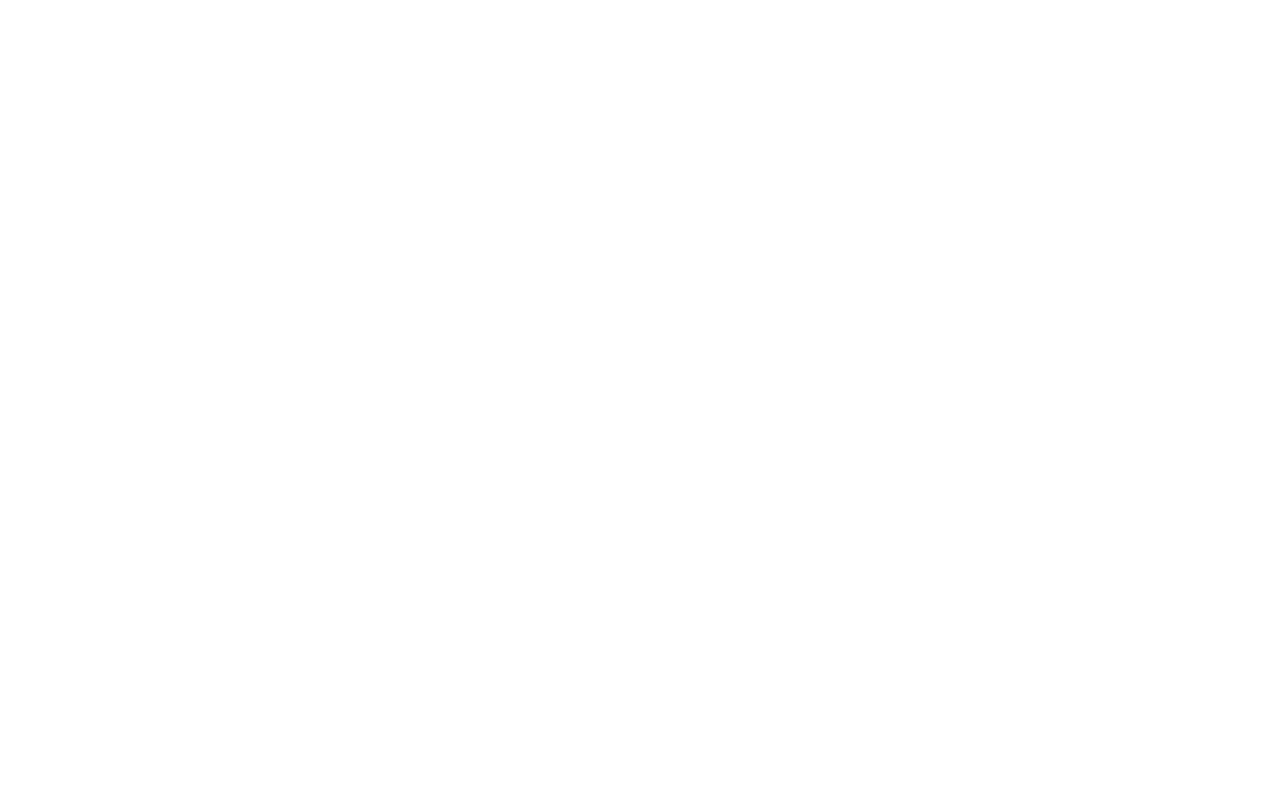
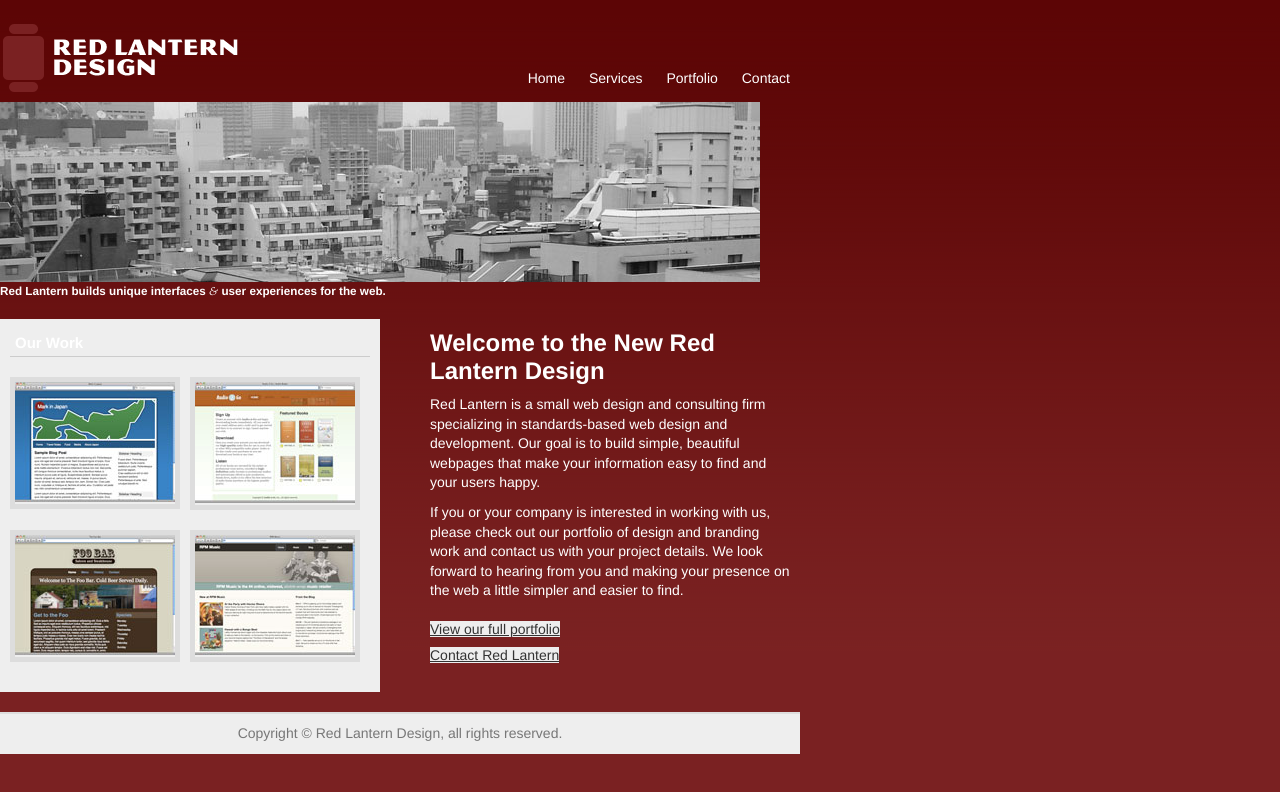
Before and after one commit to kfhwang/website2024, a plain HTML site: page index.html in a window 1280 px wide. Drawn offline with Linux system fonts and the light colour scheme.

Commit message:
20240920

```diff
--- /dev/null
+++ b/config.txt
@@ -0,0 +1,2 @@
+git config --global user.email kfhwang@nutc.edu.tw
+git config --global user.name kfhwang
--- /dev/null
+++ b/css/style.css
@@ -0,0 +1,157 @@
+body {
+	margin: 0 ;
+	width: 100%;
+	padding: 0;
+	background: #7a2122 url('../images/body_bg.gif') repeat-x top;
+	font-family: Helvetica, sans-serif;
+	font-size: 62.5%;
+	color: #333;
+}
+
+h1, h2, p, ul, li {
+	margin: 0;
+	padding: 0;
+}
+
+p {
+	font-size: 1.4em;
+	line-height: 1.4em;
+}
+
+ul {
+	list-style-type: none;
+}
+
+a:link {
+	color: #333;
+	background: #eee;
+}
+
+
+
+a:visited {
+	color: #ff0000;
+	background: #eee;
+}
+
+/* This rule adds a nice style to our ampersands */
+span.amp {
+	font-family: Baskerville, "Goudy Old Style", "Palatino", "Book Antiqua", serif;
+	font-weight: normal;
+	font-style: italic;
+}
+
+#masthead {
+	margin: 0 auto;
+	margin-top: 20px;
+	width: 800px;
+	color: #fff;
+}
+
+#masthead h1 {
+	float: left;
+}
+
+#nav {
+	float: right;
+	margin: 50px 10px 0 0;
+	font-size: 1.4em;
+}
+
+
+#nav li {
+	display: inline;
+	margin: 0 0 0 20px;
+}
+
+#nav li a {
+	color: #fff;
+	text-decoration: none;
+	background: none;
+}
+
+/*
+Because the header content is outside the mainContent <div>,
+we need to use the same "margin: 0 auto" trick to center
+the layout
+*/
+#mainContent {
+	clear: both;
+	margin: 0 auto;
+	padding-top: 5px;
+	padding-right: 5px;
+	padding-left: 5px;
+	padding-bottom: 5px;
+	width: 800px;
+	background: #fff;
+	border: 5px solid #5c0505;
+}
+
+#titleBar img {
+	width: 100%;
+
+}
+
+#titleBar h1 {
+	font-size: 2em;
+	margin: 0px;
+	padding: 10px;
+	text-align: center;
+	background: url('../images/tagline_bg.gif') repeat-x;
+}
+
+#content, #sidebar {
+	width: 375px;
+	height: 340px;
+	margin: 20px 0px 5px 0px;
+	padding: 10px;
+}
+
+#content {
+	float: right;
+	background: #fff;
+}
+
+#content h2 {
+	font-size: 2.4em;
+	margin: 0 0 10px 0;
+}
+
+#content p {
+	margin: 0 0 10px 0;
+}
+
+#link-list {
+	margin: 20px 0 0 0;
+	font-size: 1.4em;
+}
+
+#link-list li {
+	margin: 0 0 10px 0;
+}
+
+#sidebar {
+	background: #EEE;
+}
+
+#sidebar h2 {
+	font-weight: bold;
+	border-bottom: 1px solid #ccc;
+	margin: 0 0 20px 0;
+	padding: 5px;
+}
+
+#port li {
+	margin: 0 10px 20px 0;
+	float: left;
+	border: 5px solid #ddd;
+}
+
+#footer {
+	clear: both;
+	background: #eee;
+	padding: 10px;
+	border-top: 2px solid #ddd;
+	text-align: center;
+	color: #777;
+}
--- a/index.html
+++ b/index.html
@@ -1,11 +1,59 @@
 <!DOCTYPE html>
-<html lang="en">
+<html>
+
 <head>
+    <title>Red Lantern Design</title>
     <meta charset="UTF-8">
     <meta name="viewport" content="width=device-width, initial-scale=1.0">
-    <title>Document</title>
+    <meta http-equiv="X-UA-Compatible" content="ie=edge">
+    <link rel="stylesheet" href="stylesheets/screen.css" type="text/css" />
 </head>
+<style>
+    #masthead{
+        color: rgba(0, 238, 255, 0.46);
+    }
+
+</style>
 <body>
+    <header id="masthead" style="color:forestgreen; text-align: right;">
+        <h1><img alt="Red Lantern logo" src="images/rl_logo.png" /></h1>
+        <ul id="nav">
+            <li><a class="active" title="Red Lantern home" href="index.html">Home</a></li>
+            <li><a title="Design services" href="services.html">Services</a></li>
+            <li><a title="Our work" href="portfolio.html">Portfolio</a></li>
+            <li><a title="Contact Red Lantern" href="contact.html">Contact</a></li>
+        </ul>
+    </header>
+    <article id="mainContent">
+        <section id="titleBar">
+            <img alt="tokyo buildings" src="images/tokyo.jpg" />
+            <h1>Red Lantern builds unique interfaces <span class="amp">&amp;</span> user experiences for the web.</h1>
+        </section>
+        <section id="content">
+            <h2>Welcome to the New Red Lantern Design</h2>
+            <p>Red Lantern is a small web design and consulting firm specializing in standards-based web design and development.
+                Our goal is to build simple, beautiful webpages that make your information easy to find and your users happy.</p>
+            <p>If you or your company is interested in working with us, please check out our portfolio of design and branding
+                work and contact us with your project details. We look forward to hearing from you and making your presence
+                on the web a little simpler and easier to find.</p>
+            <ul id="link-list">
+                <li><a title="View our portfolio" href="#">View our full portfolio</a></li>
+                <li><a title="Contact Red Lantern" href="#">Contact Red Lantern</a></li>
+            </ul>
+        </section>
+        <section id="sidebar">
+            <h2>Our Work</h2>
+            <ul id="port">
+                <li><img alt="comp0" src="images/markinjapan.jpg" /></li>
+                <li><img alt="comp1" src="images/a2g.jpg" /></li>
+                <li><img alt="comp2" src="images/foobar.jpg" /></li>
+                <li><img alt="comp3" src="images/rpm.jpg" /></li>
+            </ul>
+        </section>
+    </article>
+    <footer id="footer">
+        <p>Copyright &copy; Red Lantern Design, all rights reserved.</p>
+    </footer>
+</body>
 
-</body>
 </html>
--- /dev/null
+++ b/stylesheets/screen.css
@@ -0,0 +1,188 @@
+/*
+Red Lantern redesign
+HFWD Chapter 1
+http://headfirslabs.com/books/hfwd/ch01/stylesheets/screen.css
+*/
+
+/*
+The font size here is set to 62.5% so that
+1em = 10px. This makes adjusting our typography
+a little easier
+*/
+body {
+	margin: 0 ;
+	width: 800px;
+	padding: 0;
+	background: #7a2122 url('../images/body_bg.gif') repeat-x top;
+	font-family: Helvetica, sans-serif;
+	font-size: 62.5%;
+	color: #fff;
+}
+
+h1, h2, p, ul, li {
+	margin: 0;
+	padding: 0;
+}
+
+p {
+	font-size: 1.4em;
+	line-height: 1.4em;
+}
+
+ul {
+	list-style-type: none;
+}
+
+a:link {
+	color: #333;
+	background: #eee;
+}
+a:visited {
+	color: #ff0000;
+	background: #eee;
+}
+
+/* This rule adds a nice style to our ampersands */
+span.amp {
+	font-family: Baskerville, "Goudy Old Style", "Palatino", "Book Antiqua", serif;
+	font-weight: normal;
+	font-style: italic;
+}
+
+/*
+"margin: 0 auto" with a width will center the layout
+in the browser window
+@media only screen and (max-width: 480px) {
+#masthead{
+
+	margin: 0 auto ;
+	margin-top: 20px;
+	width: 480px;
+	color: #fff;
+}
+#wrap {
+	clear: both;
+	margin: 0 auto;
+	padding: 10px;
+	width: 460px;
+	background: #fff;
+	border: 10px solid #5c0505;
+}
+#content, #sidebar {
+	width: 400px;
+	margin: 20px 0 20px 0;
+	padding: 10px;
+}
+
+}
+*/
+
+#masthead {
+	margin: 0 auto ;
+	margin-top: 20px;
+	width: 800px;
+	color: #fff;
+}
+
+#masthead h1 {
+	float: left;
+}
+
+#nav {
+	float: right;
+	margin: 50px 10px 0 0;
+	font-size: 1.4em;
+}
+
+
+#nav li {
+	display: inline;
+	margin: 0 0 0 20px;
+}
+
+#nav li a {
+	color: #fff;
+	text-decoration: none;
+	background: none;
+}
+
+/*
+Because the header content is outside the wrap <div>,
+we need to use the same "margin: 0 auto" trick to center
+the layout
+*/
+#wrap {
+	clear: both;
+	margin: 0 auto;
+	padding: 10px;
+	width: 780px;
+	background: #fff;
+	border: 10px solid #5c0505;
+}
+
+#header img {
+	border: 10px solid #ccc;
+}
+
+#header h1 {
+	font-size: 2em;
+	margin: 10px 0 0 0;
+	padding: 10px;
+	text-align: center;
+	background: url('../images/tagline_bg.gif') repeat-x;
+}
+
+#content, #sidebar {
+	width: 360px;
+	margin: 20px 0 20px 0;
+	padding: 10px;
+}
+
+#content {
+	float: right;
+}
+
+#content h2 {
+	font-size: 2.4em;
+	margin: 0 0 10px 0;
+}
+
+#content p {
+	margin: 0 0 10px 0;
+}
+
+#link-list {
+	margin: 20px 0 0 0;
+	font-size: 1.4em;
+}
+
+#link-list li {
+	margin: 0 0 10px 0;
+}
+
+#sidebar {
+	float: left;
+	background: #eee;
+}
+
+#sidebar h2 {
+	font-weight: bold;
+	border-bottom: 1px solid #ccc;
+	margin: 0 0 20px 0;
+	padding: 5px;
+}
+
+#port li {
+	margin: 0 10px 20px 0;
+	float: left;
+	border: 5px solid #ddd;
+}
+
+#footer {
+	clear: both;
+	background: #eee;
+	padding: 10px;
+	border-top: 2px solid #ddd;
+	text-align: center;
+	color: #777;
+}
```
Also changed, not shown: images/a2g.jpg (added), images/body_bg.gif (added), images/foobar.jpg (added), images/markinjapan.jpg (added), images/rl_logo.png (added), images/rpm.jpg (added), images/tagline_bg.gif (added), images/tokyo.jpg (added).
